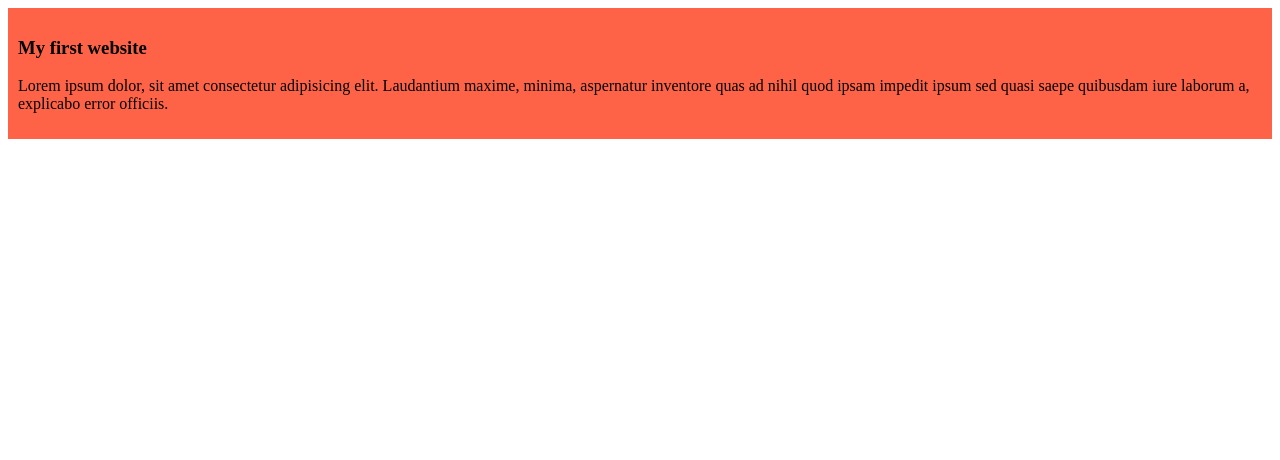
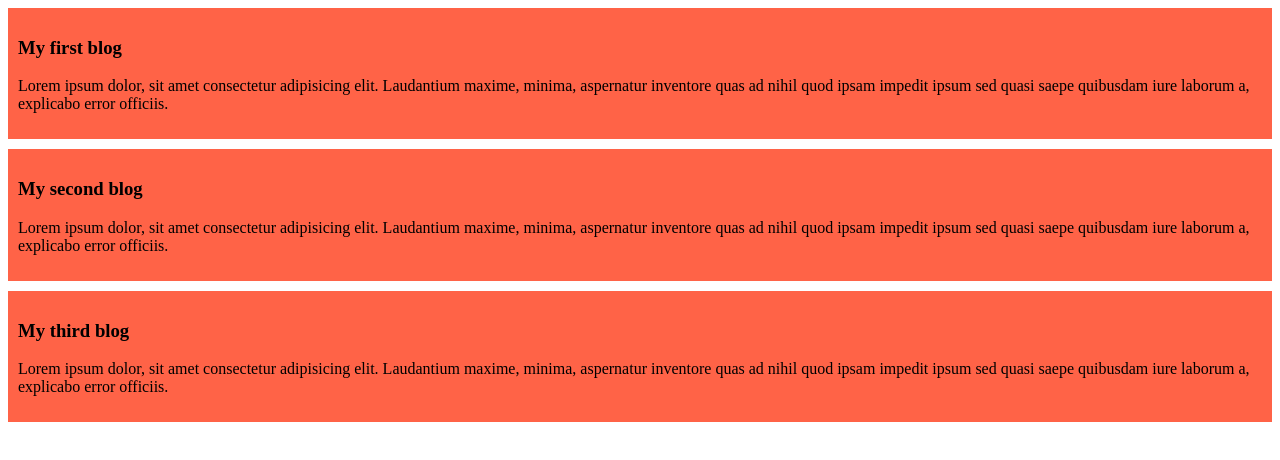
Before and after one commit to Takdirul-Rijan/my-little-website, a plain HTML site: page index.html in a window 1280 px wide. Drawn offline with Linux system fonts and the light colour scheme.

Commit message:
added the second blog

```diff
--- a/index.html
+++ b/index.html
@@ -11,7 +11,19 @@
 
     <div>
 
-        <h3>My first website</h3>
+        <h3>My first blog</h3>
+        <p>Lorem ipsum dolor, sit amet consectetur adipisicing elit. Laudantium maxime, minima, aspernatur inventore quas ad nihil quod ipsam impedit ipsum sed quasi saepe quibusdam iure laborum a, explicabo error officiis.</p>
+
+    </div>
+    <div>
+
+        <h3>My second blog</h3>
+        <p>Lorem ipsum dolor, sit amet consectetur adipisicing elit. Laudantium maxime, minima, aspernatur inventore quas ad nihil quod ipsam impedit ipsum sed quasi saepe quibusdam iure laborum a, explicabo error officiis.</p>
+
+    </div>
+    <div>
+
+        <h3>My third blog</h3>
         <p>Lorem ipsum dolor, sit amet consectetur adipisicing elit. Laudantium maxime, minima, aspernatur inventore quas ad nihil quod ipsam impedit ipsum sed quasi saepe quibusdam iure laborum a, explicabo error officiis.</p>
 
     </div>
--- a/styles/blog.css
+++ b/styles/blog.css
@@ -1,4 +1,5 @@
 div{
     background-color: tomato;
     padding: 10px;
+    margin-bottom: 10px;
 }
```
